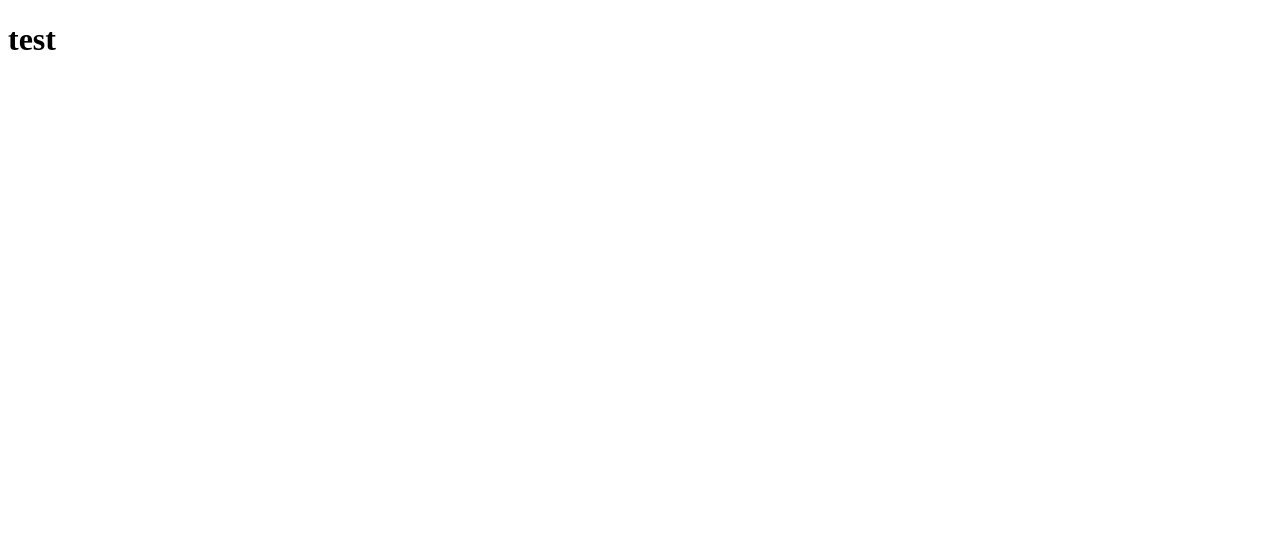
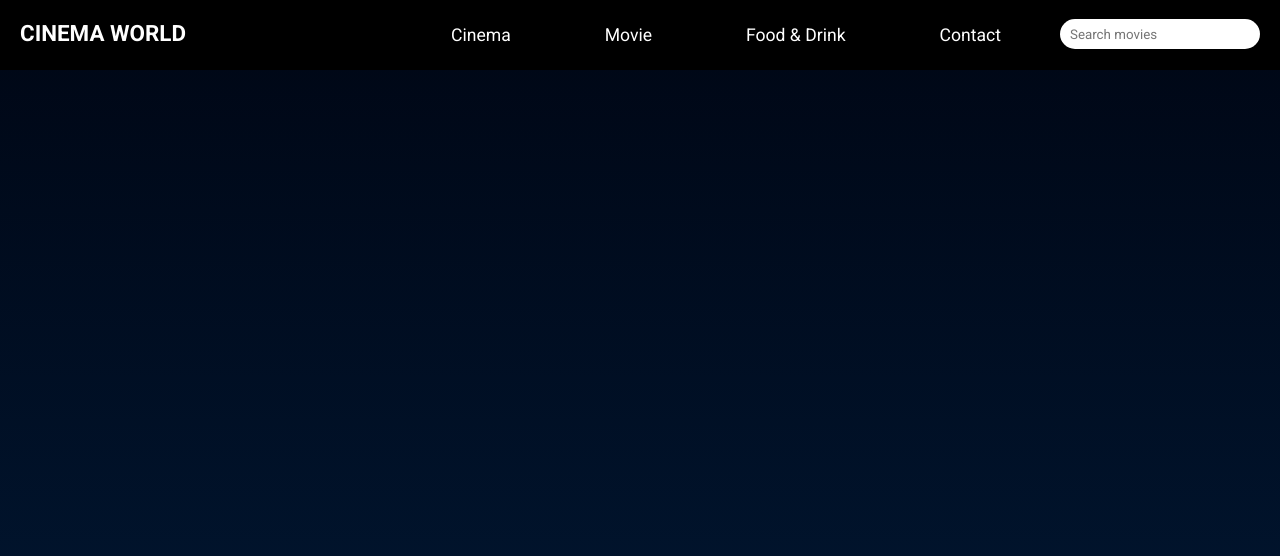
Before and after one commit to cheonjp/cinema, a plain HTML site: page html/index.html in a window 1280 px wide. Drawn offline with Linux system fonts and the light colour scheme.

Commit message:
making header

```diff
--- /dev/null
+++ b/css/common.scss
@@ -0,0 +1,69 @@
+$f-25: 1.6rem;
+$f-30:1.8rem;
+$f-22:1.4rem;
+$f-18:1.1rem;
+$orange: #f96400;
+$yellow: #f1ca0b;
+
+html{
+    font-size:16px;
+}
+*{
+    font-family:roboto, arial;
+    box-sizing:border-box;
+}
+body{
+    margin:0;
+    background-image: linear-gradient(#000614, #011936);
+    height:100vh;
+}
+
+.header{
+    width:100%;
+    background-color:black;
+    height:70px;
+    display:flex;
+    align-items: center;
+    padding:0 20px;
+    .headerContent{
+        width:1350px;
+        display:flex;
+        margin:auto;
+        justify-content: space-between;
+    }
+    .logo{
+        color:white;
+        font-size:$f-22;
+        font-weight:bold;
+        width:30%;
+        padding-top:20px;
+    }
+    .menuBtn{
+        font-size:$f-18;
+        text-decoration: none;
+        color:white;
+        font: weight 400px;;
+        height:70px;
+        display:inline-block;
+        padding-top:25px;
+        font-weight: 400;
+    }
+    .menuPart{
+        display:flex;
+        justify-content: space-between;
+        width:45%;
+        max-width:550px;
+    }
+    .searchBox{
+        background-color:white;
+        width: 200px;
+        border:none;
+        border-radius: 50px;
+        padding-left:10px;
+        height:30px;
+        outline:none;
+    }
+    .searchBoxContainer{
+        padding-top:19px;
+    }
+}
--- /dev/null
+++ b/css/home.scss
@@ -0,0 +1,6 @@
+$f-25: 1.6rem;
+$f-30:1.8rem;
+$f-22:1.3rem;
+$f-18:1.1rem;
+$orange: #f96400;
+$yellow: #f1ca0b;
--- a/html/index.html
+++ b/html/index.html
@@ -1,12 +1,33 @@
 <!DOCTYPE html>
 <html lang="en">
+
 <head>
-    <meta charset="UTF-8">
-    <meta http-equiv="X-UA-Compatible" content="IE=edge">
-    <meta name="viewport" content="width=device-width, initial-scale=1.0">
+    <meta charset="UTF-8" />
+    <meta http-equiv="X-UA-Compatible" content="IE=edge" />
+    <meta name="viewport" content="width=device-width, initial-scale=1.0" />
+    <link rel="preconnect" href="https://fonts.googleapis.com" />
+    <link rel="preconnect" href="https://fonts.gstatic.com" crossorigin />
+    <link href="https://fonts.googleapis.com/css2?family=Roboto:wght@300;400;500;700&display=swap" rel="stylesheet" />
+    <link rel="stylesheet" href="/css/home.min.css" />
+    <link rel="stylesheet" href="/css/common.min.css" />
     <title>Document</title>
 </head>
+
 <body>
-    <h1>test</h1>
+    <header class="header">
+        <div class="headerContent">
+            <div class="logo">CINEMA WORLD</div>
+            <div class="menuPart">
+                <a href="" class="menuBtn">Cinema</a>
+                <a href="" class="menuBtn">Movie</a>
+                <a href="" class="menuBtn">Food & Drink</a>
+                <a href="" class="menuBtn">Contact</a>
+            </div>
+            <div class="searchBoxContainer">
+                <input type="text" class="searchBox" placeholder="Search movies">
+            </div>
+        </div>
+    </header>
 </body>
+
 </html>
```
Also changed, not shown: css/common.css (added), css/common.min.css (added), css/home.css (added), css/home.min.css (added).
